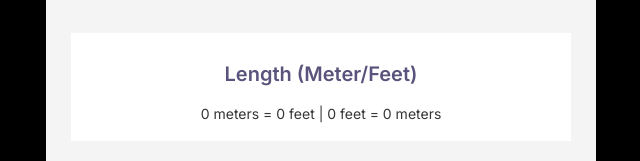
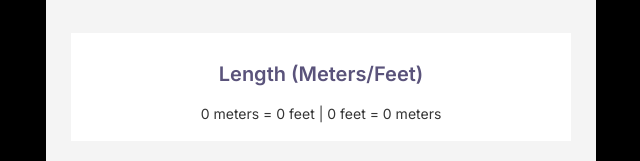
Before and after one commit to nataliadavtyan/unit_converter, a plain HTML site: page index.html in a window 1280 px wide. Shown: the part 307-468 px from the top of the page, 319-959 px from the left. Drawn offline with nearby package versions, Linux system fonts and the light colour scheme.

Commit message:
Fixed typo

```diff
--- a/index.html
+++ b/index.html
@@ -14,7 +14,7 @@
             </div>
             <div class="result-container">
                 <div class="result">
-                    <h3>Length (Meter/Feet)</h3>
+                    <h3>Length (Meters/Feet)</h3>
                     <p id="length-el"></p>
                 </div>
                 <div class="result">
```
